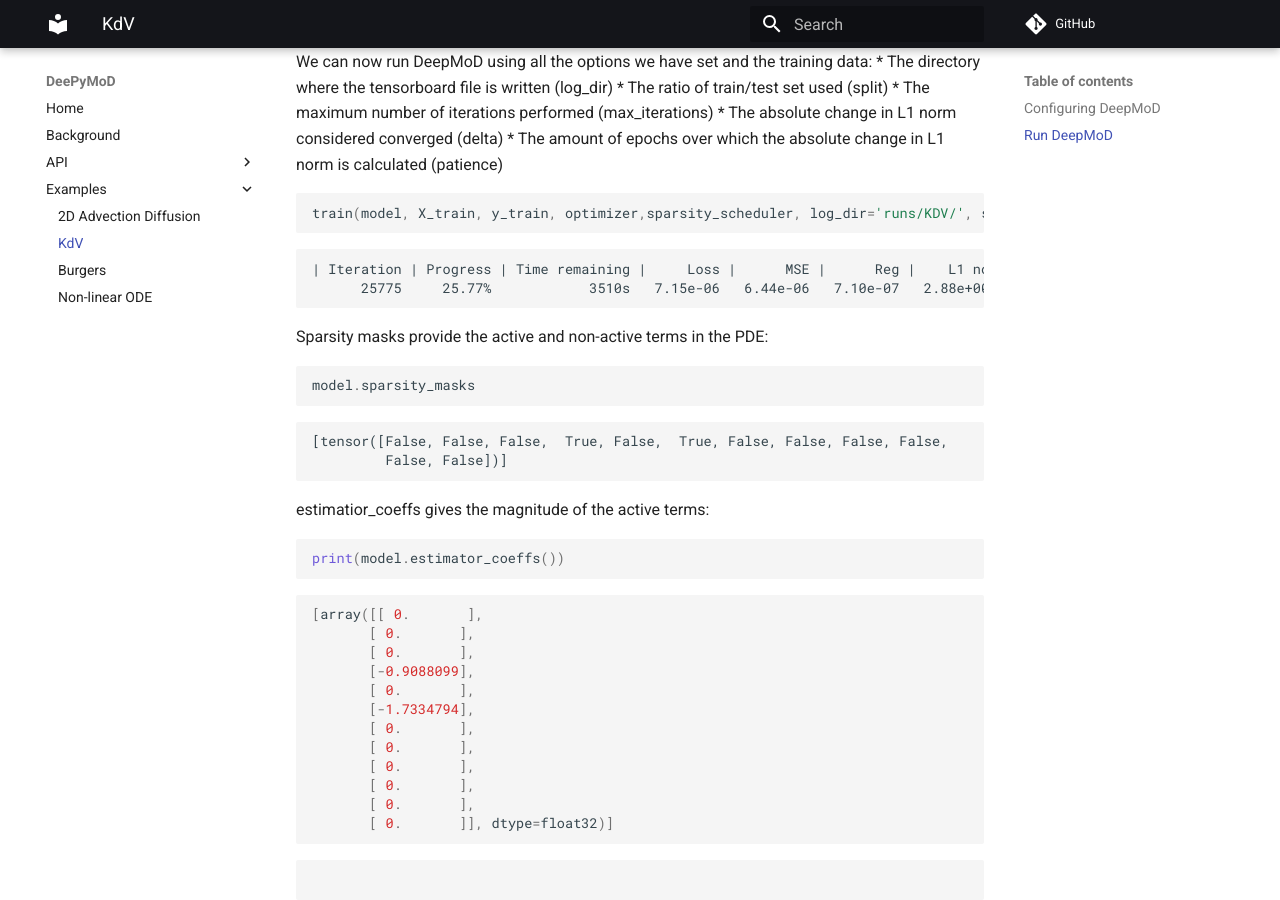
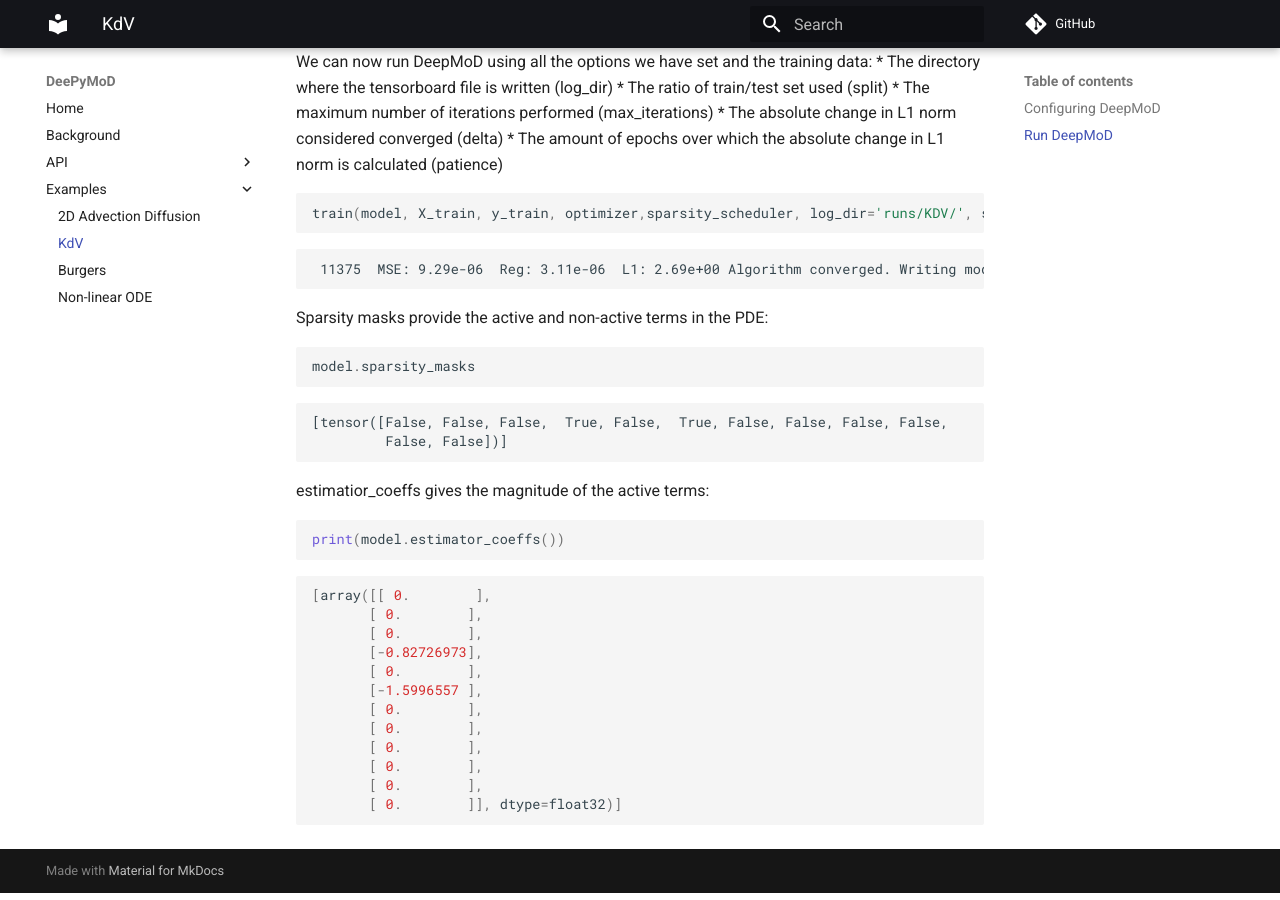
Before and after one commit to PhIMaL/DeePyMoD, an MkDocs documentation site: the page built from docs/examples/PDE_KdV/PDE_KdV.md, in a window 1280 px wide and 900 px high, scrolled down 3592 px. Built offline with MkDocs 1.6.1 and Material for MkDocs 9.7.7, drawn with Linux system fonts in a browser that asks for light colours; formulas are drawn with MathJax 3; comment, search, counter and statistics services are not loaded; some of the changed text lies outside the part shown.

Commit message:
Updated the Burgers and KDV example.

````diff
--- a/docs/examples/PDE_KdV/PDE_KdV.md
+++ b/docs/examples/PDE_KdV/PDE_KdV.md
@@ -34,7 +34,7 @@ Next, we prepare the dataset.
 
 
 ```python
-data = np.load('../data/kdv.npy', allow_pickle=True).item()
+data = np.load('data/kdv.npy', allow_pickle=True).item()
 print('Shape of grid:', data['x'].shape)
 ```
 
@@ -92,7 +92,7 @@ y_train = torch.tensor(y_noisy[idx, :][:number_of_samples], dtype=torch.float32)
 print(X_train.shape, y_train.shape)
 ```
 
-    torch.Size([1000, 2]) torch.Size([1000, 1])
+    torch.Size([2000, 2]) torch.Size([2000, 1])
 
 
 We now have a dataset which we can use. Let's plot, for a final time, the original dataset, the noisy set and the samples points:
@@ -181,11 +181,10 @@ We can now run DeepMoD using all the options we have set and the training data:
 
 
 ```python
-train(model, X_train, y_train, optimizer,sparsity_scheduler, log_dir='runs/KDV/', split=0.8, max_iterations=100000, delta=1e-4, patience=8)
+train(model, X_train, y_train, optimizer,sparsity_scheduler, log_dir='runs/KDV/', split=0.8, max_iterations=100000)
 ```
 
-    | Iteration | Progress | Time remaining |     Loss |      MSE |      Reg |    L1 norm |
-          25775     25.77%            3510s   7.15e-06   6.44e-06   7.10e-07   2.88e+00 Algorithm converged. Stopping training.
+     11375  MSE: 9.29e-06  Reg: 3.11e-06  L1: 2.69e+00 Algorithm converged. Writing model to disk.
 
 
 Sparsity masks provide the active and non-active terms in the PDE:
@@ -210,21 +209,15 @@ estimatior_coeffs gives the magnitude of the active terms:
 print(model.estimator_coeffs())
 ```
 
-    [array([[ 0.       ],
-           [ 0.       ],
-           [ 0.       ],
-           [-0.9088099],
-           [ 0.       ],
-           [-1.7334794],
-           [ 0.       ],
-           [ 0.       ],
-           [ 0.       ],
-           [ 0.       ],
-           [ 0.       ],
-           [ 0.       ]], dtype=float32)]
-
-
-
-```python
-
-```
+    [array([[ 0.        ],
+           [ 0.        ],
+           [ 0.        ],
+           [-0.82726973],
+           [ 0.        ],
+           [-1.5996557 ],
+           [ 0.        ],
+           [ 0.        ],
+           [ 0.        ],
+           [ 0.        ],
+           [ 0.        ],
+           [ 0.        ]], dtype=float32)]
````
Also changed, not shown: other parts of docs/examples/PDE_KdV/PDE_KdV.md (+2 -2 lines), docs/examples/Burgers/PDE_Burgers.md (+9 -6 lines), 2 other files.
